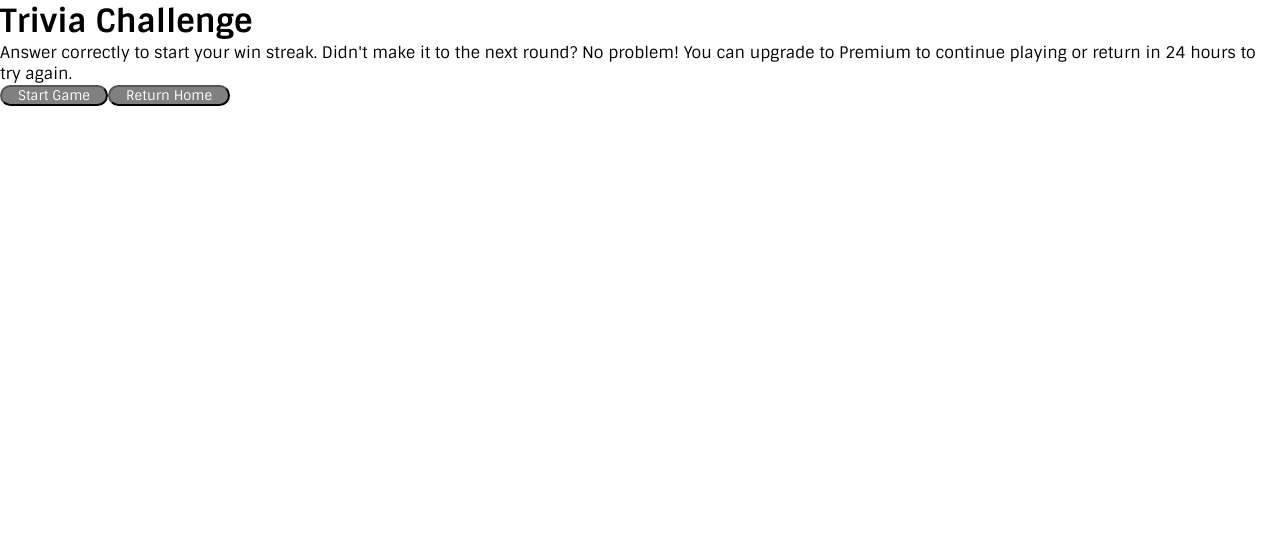
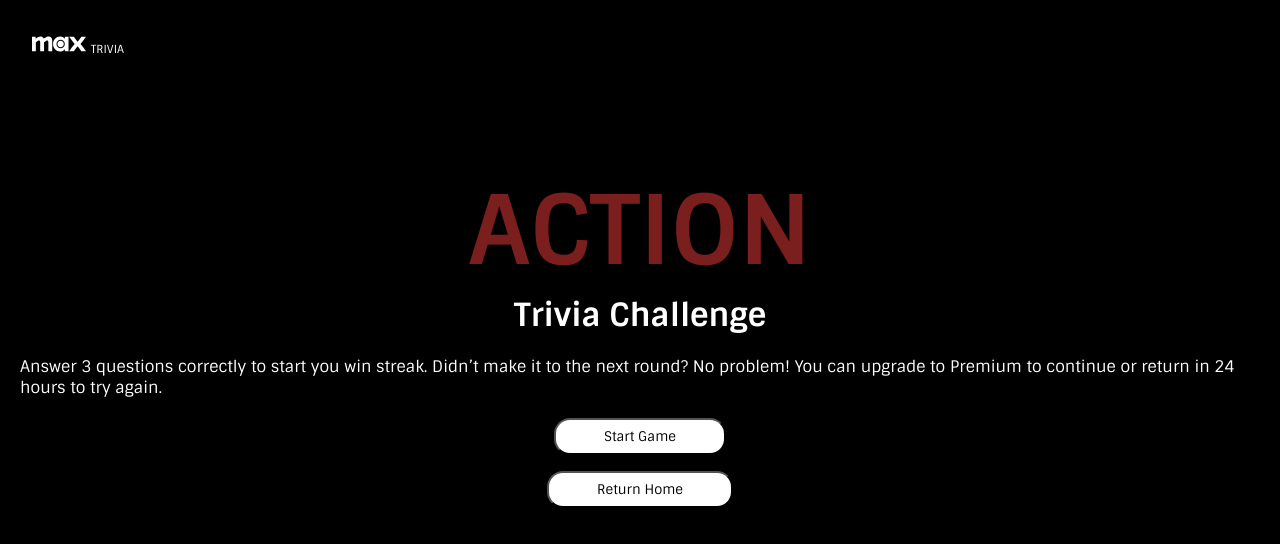
Before and after one commit to JessLorenzo/hackstreet-boys, a React (Vite) app: page / in a window 1280 px wide. Shown: the top 544 px of the page. Built offline with nearby package versions, Linux system fonts and the light colour scheme.

Commit message:
create routes

```diff
--- a/src/App.jsx
+++ b/src/App.jsx
@@ -1,11 +1,20 @@
 import "./App.scss";
-import TriviaPage from "./pages/TriviaPage/TriviaPage";
+import TriviaPage from "./pages/TriviaPage/TriviaPage.jsx";
+import Navbar from "./components/Navbar/Navbar.jsx";
+import TriviaQuestion from "./pages/TriviaQuestions/TriviaQuestion.jsx";
+import TriviaResults from "./pages/TriviaResults/TriviaResults.jsx";
+import { BrowserRouter, Routes, Route } from "react-router-dom";
 
 function App() {
   return (
-    <>
-      <TriviaPage />
-    </>
+    <BrowserRouter>
+      <Navbar />
+      <Routes>
+        <Route path="/" element={<TriviaPage />} />
+        <Route path="/question" element={<TriviaQuestion />} />
+        <Route path="/results" element={<TriviaResults />} />
+      </Routes>
+    </BrowserRouter>
   );
 }
 
--- a/src/components/HackstreetButton/hackstreet-button.scss
+++ b/src/components/HackstreetButton/hackstreet-button.scss
@@ -1,6 +1,7 @@
 .hackstreet-button {
   border-radius: 1rem;
-  padding: 0 1rem;
-  background-color: gray;
-  color: white;
+  padding: 0.5rem 3rem;
+  background-color: white;
+  color: black;
+  cursor: pointer;
 }
--- /dev/null
+++ b/src/components/Navbar/Navbar.jsx
@@ -0,0 +1,12 @@
+import "./Navbar.scss";
+
+function Navbar() {
+  return (
+    <div className="navbar">
+      <img src="src/assets/icons/icons.svg" alt="max logo" />
+      <span className="navbar__text">TRIVIA</span>
+    </div>
+  );
+}
+
+export default Navbar;
--- /dev/null
+++ b/src/components/Navbar/Navbar.scss
@@ -0,0 +1,14 @@
+.navbar {
+  display: flex;
+  flex-direction: row;
+  align-items: flex-end;
+  justify-content: start;
+  background-color: black;
+  padding: 2rem;
+
+  &__text {
+    color: white;
+    font-size: 0.7rem;
+    padding-left: 0.3rem;
+  }
+}
--- a/src/pages/TriviaPage/TriviaPage.jsx
+++ b/src/pages/TriviaPage/TriviaPage.jsx
@@ -3,22 +3,23 @@ import HackstreetButton from "../../components/HackstreetButton/HackstreetButton
 
 function TriviaPage() {
   return (
-    <div className="main">
-      <div className="main_nav">
-        <h1>Trivia Challenge</h1>
-        <div className="main_text">
-          <p>
-            Answer correctly to start your win streak. Didn't make it to the
-            next round? No problem! You can upgrade to Premium to continue
-            playing or return in 24 hours to try again.
+    <>
+      <div className="main">
+        <h1 className="main__title">ACTION</h1>
+        <h1 className="main__subtitle">Trivia Challenge</h1>
+        <span>
+          <p className="main__text">
+            Answer 3 questions correctly to start you win streak. Didn’t make it
+            to the next round? No problem! You can upgrade to Premium to
+            continue or return in 24 hours to try again.
           </p>
-        </div>
-        <div className="main_buttons">
+        </span>
+        <div className="main__buttons">
           <HackstreetButton>Start Game</HackstreetButton>
           <HackstreetButton>Return Home</HackstreetButton>
         </div>
       </div>
-    </div>
+    </>
   );
 }
 
--- a/src/pages/TriviaPage/TriviaPage.scss
+++ b/src/pages/TriviaPage/TriviaPage.scss
@@ -0,0 +1,30 @@
+.main {
+  display: flex;
+  flex-direction: column;
+  justify-content: center;
+  align-items: center;
+  color: white;
+  background-color: black;
+  padding-top: 5rem;
+
+  &__title {
+    color: rgba(122, 30, 30, 1);
+    font-size: 96px;
+  }
+
+  &__text {
+    display: flex;
+    flex-direction: column;
+    justify-content: center;
+    align-items: center;
+    padding: 20px;
+  }
+
+  &__buttons {
+    display: flex;
+    flex-direction: column;
+    align-items: center;
+    gap: 1rem;
+    padding-bottom: 30rem;
+  }
+}
--- a/src/pages/TriviaQuestions/TriviaQuestion.jsx
+++ b/src/pages/TriviaQuestions/TriviaQuestion.jsx
@@ -1,5 +1,5 @@
 import "./TriviaQuestion.scss";
-import HackstreetButton from "./components/HackstreetButton/HackstreetButton.jsx";
+import HackstreetButton from "../../components/HackstreetButton/HackstreetButton.jsx";
 
 function TriviaQuestion() {
   return (
```
Also changed, not shown: src/assets/icons/icons.svg (added), src/pages/TriviaResults/TriviaResults.jsx (added), src/pages/TriviaResults/TriviaResults.scss (added).
